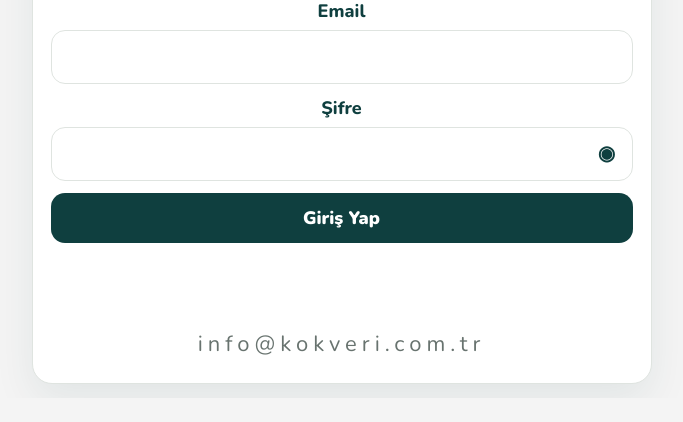
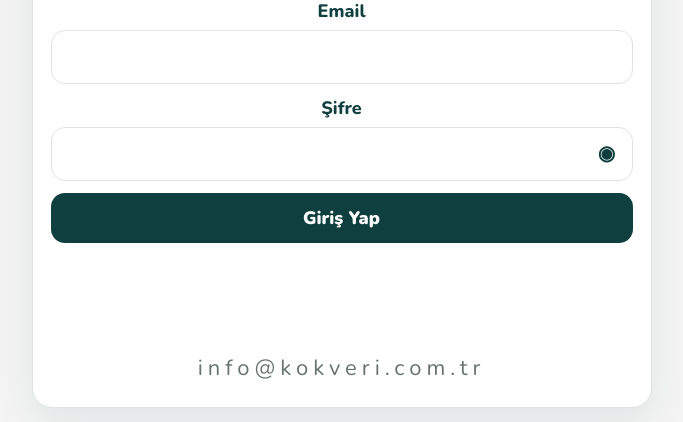
Before and after one commit to Halim1971/lutfencevapverin.com, a Flask app: page /login in a window 1280 px wide. Shown: the part 501-923 px from the top of the page, without its empty margins (289-972 px from the left). Before the commit the page ends 893 px from the top, so only its background shows below. Run offline with Flask 3, Linux system fonts and the light colour scheme; data that the repository does not hold is empty.

Commit message:
Increase login contact vertical spacing

```diff
--- a/static/css/style.css
+++ b/static/css/style.css
@@ -31,7 +31,7 @@ h1, h2, h3, p { margin-top: 0; }
 .auth-title { display: grid; gap: 0; color: var(--dark); text-align: center; line-height: 1; margin: 8px 0 2px; }
 .auth-title strong { font-size: clamp(56px, 17vw, 88px); font-weight: 900; letter-spacing: 0; }
 .auth-title span { font-size: clamp(38px, 11vw, 58px); font-weight: 900; }
-.login-contact-email { width: calc(100% - 8px); margin: 76px 4px 8px; color: var(--muted); font-size: 22px; font-weight: 400; line-height: 1.2; letter-spacing: clamp(1px, 1.80vw, 5px); text-align: center; white-space: nowrap; }
+.login-contact-email { width: calc(100% - 8px); margin: 100px 4px 8px; color: var(--muted); font-size: 22px; font-weight: 400; line-height: 1.2; letter-spacing: clamp(1px, 3.60vw, 5px); text-align: center; white-space: nowrap; }
 .topbar { display: grid; gap: 10px; }
 .topbar-row { display: flex; justify-content: space-between; gap: 10px; align-items: center; }
 .topbar-row form { margin: 0; }
--- a/templates/base.html
+++ b/templates/base.html
@@ -4,7 +4,7 @@
   <meta charset="utf-8">
   <meta name="viewport" content="width=device-width, initial-scale=1">
   <title>{% block title %}lutfencevapverin.com{% endblock %}</title>
-  <link rel="stylesheet" href="{{ url_for('static', filename='css/style.css') }}?v=7">
+  <link rel="stylesheet" href="{{ url_for('static', filename='css/style.css') }}?v=8">
 </head>
 <body>
   {% with messages = get_flashed_messages(with_categories=true) %}
```
